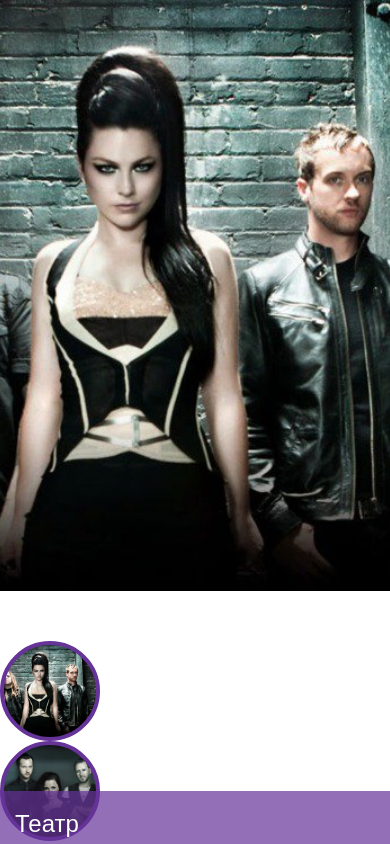
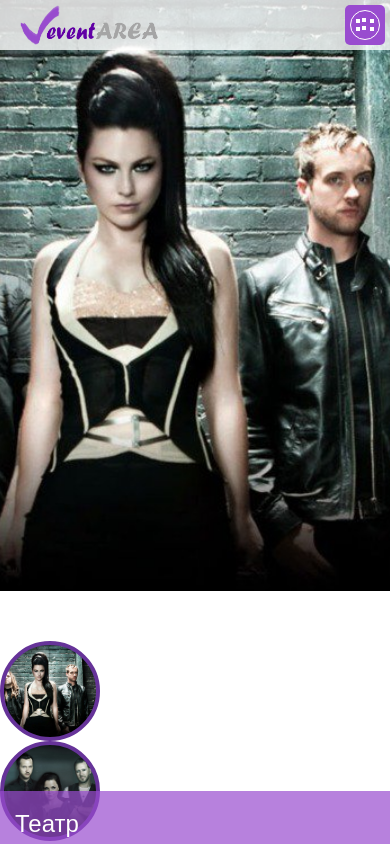
Before and after one commit to Slimmind/eva, a website with bundled scripts: page index.html in a window 390 px wide. Shown: the top 844 px of the page. Built offline with nearby package versions, Linux system fonts and the light colour scheme; files whose address does not match are found by name.

Commit message:
mobile header

```diff
--- a/assets/css/libs/variables.scss
+++ b/assets/css/libs/variables.scss
@@ -4,4 +4,4 @@ $path-svg: "../../svg";
 //
 $color-white: #ffffff;
 $color-black: #000000;
-$color-purple: rebeccapurple;
+$color-purple: #994ccf;
--- a/assets/css/sections/_header.scss
+++ b/assets/css/sections/_header.scss
@@ -1,3 +1,61 @@
 .header_ {
-
+  @include pos(fixed, 0,0);
+  width: 100%;
+  height: 50px;
+  padding: 5px 5px 5px 20px;
+  background-color: rgba($color-white, .8);
+  z-index: 100;
+  overflow: hidden;
+  .logo {
+    display: inline-block;
+    width: 200px;
+    height: 40px;
+    @include bg(left, center, contain);
+    a {
+      display: block;
+      height: 100%;
+      text-indent: -9999px;
+    }
+  }
 }
+.menu-btn {
+  position: relative;
+  width: 40px;
+  height: 40px;
+  float: right;
+  background-color: $color-purple;
+  border-radius: 5px;
+  cursor: pointer;
+  span {
+    @include pos(absolute, calc(50% - 15px), calc(50% - 15px));
+    width: 30px;
+    height: 30px;
+    border-radius: 50%;
+    border: 1px solid $color-white;
+    &:before {
+      content: "";
+      @include pos(absolute, 7px, 11px);
+      width: 4px;
+      height: 12px;
+      border: solid $color-white;
+      border-width: 4px 0;
+    }
+  }
+  &:before,
+  &:after {
+    content: "";
+    position: absolute;
+    top: calc(50% - 6px);
+    left: 11px;
+    width: 4px;
+    height: 12px;
+    border: solid $color-white;
+    border-width: 4px 0;
+  }
+  &:after {
+    left: 25px;
+  }
+}
+.header-nav {
+  display: none;
+}
--- a/assets/css/sections/_style-guide.scss
+++ b/assets/css/sections/_style-guide.scss
@@ -5,7 +5,7 @@
   outline: none !important;
 }
 html, body {
-	width: 100%;
+	height: 100%;
 }
 body {
   font: 12px/18px sans-serif;
@@ -14,6 +14,7 @@ body {
 }
 main {
   position: relative;
+  min-height: 100%;
 }
 h1 {
 
--- a/index.html
+++ b/index.html
@@ -19,7 +19,19 @@
 <main class="wrapper">
 
   <header class="header_">
-
+    <strong class="logo" style="background-image: url('dist/images/logo.png');"><a href="index.html">EentArea</a></strong>
+    <nav class="header-nav">
+      <ul>
+        <li><a href="javascript:void(0)">Главная</a></li>
+        <li><a href="javascript:void(0)">Афиша</a></li>
+        <li><a href="javascript:void(0)">Рецензии</a></li>
+        <li><a href="javascript:void(0)">Рейтинги</a></li>
+        <li><a href="javascript:void(0)">Войти</a></li>
+      </ul>
+    </nav>
+    <div class="menu-btn">
+      <span></span>
+    </div>
   </header>
 
   <div class="top-slider">
```
Also changed, not shown: event.html (+13 -1 lines), templates/header.html (+13 -1 lines), assets/images/logo.png (added), dist/css/event.css, dist/css/global.css, dist/css/home.css, dist/images/logo.png (added), templates/social-links/facebook.html (added), templates/social-links/google-plus.html (added), templates/social-links/twitter.html (added), templates/social-links/vk.html (added).
